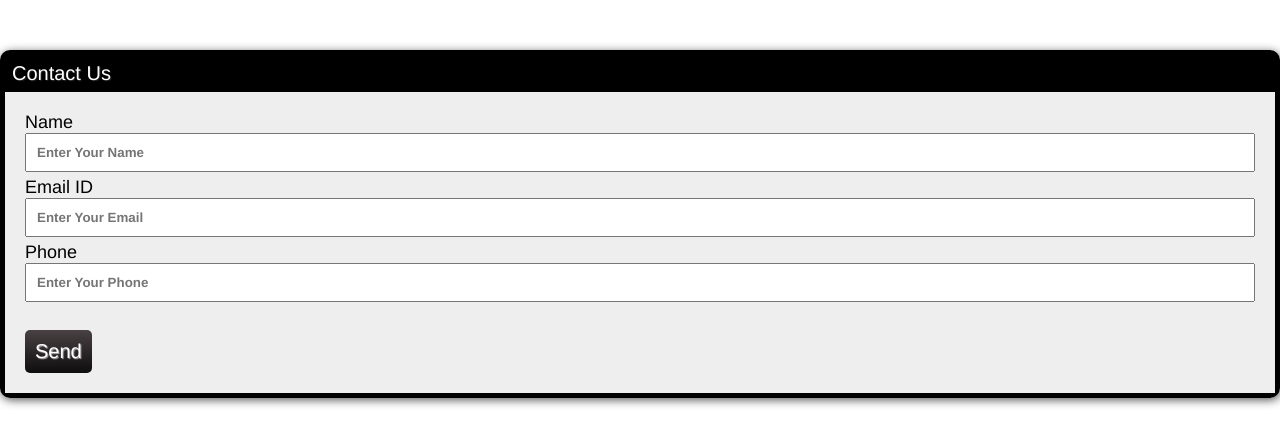
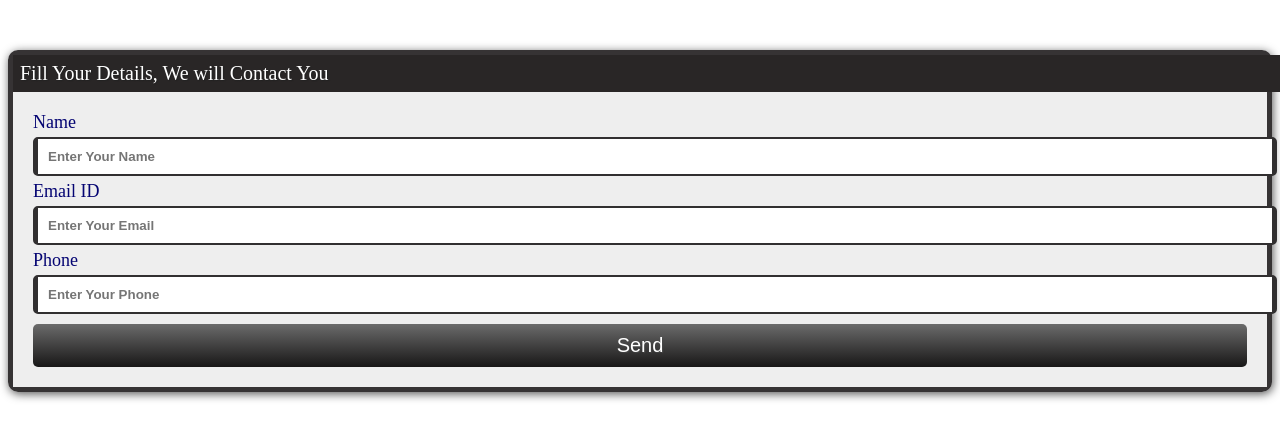
Before and after one commit to shahjugal30/Mahentech, a PHP site: page /course_contactform.php in a window 1280 px wide. Shown: the top 447 px of the page. Run offline with PHP 8.4, Linux system fonts and the light colour scheme.

Commit message:
Added ABoutUS and changes in contact us.

```diff
--- a/Mahentech/course_contactform.php
+++ b/Mahentech/course_contactform.php
@@ -4,104 +4,34 @@
     <head>
         <meta charset="utf-8">
         <meta http-equiv="X-UA-Compatible" content="IE=edge">
-
-        <style type="text/css" media="screen">
-            * {
-                margin: 0;
-                padding: 0;
-                box-sizing: border-box;
-                font-family: helvetica;
+        <link rel="stylesheet" type="text/css" href="css/contactus.css">
+        <style>
+            .main_contactus {
+                width: auto;
             }
 
-            body {
+            #contactus_nav {
+                text-decoration: none;
                 background-color: inherit;
+                transform: none;
+                text-shadow: none;
             }
 
-            .main {
-                width: autox;
-                margin: 50px auto;
-                border-radius: 10px;
-                border: 5px solid black;
-                box-shadow: 1px 2px 10px #555;
-            }
-
-            .info {
-                width: auto;
-                background-color: black;
-                padding: 7px;
-                text-shadow: 1px 1px 1px #222;
-                color: #fff;
-                font-size: 20px;
-            }
-
-            .form-box {
-                padding: 20px;
-                background-color: #eee;
-            }
-
-            label {
-                color: black;
-                font-size: 18px;
-            }
-
-            .inp,
-            .msg-box {
-                width: 100%;
-                padding: 10px;
-                margin-bottom: 5px;
-                font-weight: bold;
-                color: #dc143c;
-
-            }
-
-
-
-            .inp:focus,
-            .msg-box:focus {
-                outline: none;
-                border: 3px solid black;
-            }
-
-            .sub-btn {
-                width: auto;
-                padding: 10px;
-                border-radius: 5px;
-                margin-top: 5px;
-                border: none;
-                background: linear-gradient(#494143, #0e0d0d);
-                cursor: pointer;
-                color: #fff;
-                font-size: 20px;
-                text-shadow: 1px 1px 1px rgb(170, 168, 168);
-            }
-
-            .sub-btn:hover {
-                background: linear-gradient(#494848, #0f0e0f);
-                opacity: 0.8;
-                transition: all ease-out 0.2s;
-            }
-
-            .sub-btn:focus {
-                outline: none;
-            }
-
-            <blade media|(max-width%3auto720px)%20%7B%0D>.main {
-                width: auto
-            }
-            }
-
-            #contactus {
+            #contactus_nav:hover {
                 text-decoration: none;
                 background-color: inherit;
-                margin-bottom: 12px;
+                transition-duration: 0.3s;
+                transform: scale(1.3);
+                text-shadow: 1px 1px white;
+                cursor: pointer;
             }
 
         </style>
+
     </head>
-
     <body>
-        <div class="main">
-            <div class="info">Contact Us</div>
+        <div class="main_contactus">
+            <div class="info">Fill Your Details, We will Contact You</div>
             <form action="mail_handler.php" method="post" name="form" class="form-box">
                 <label for="name">Name</label><br>
                 <input type="text" name="name" class="inp" placeholder="Enter Your Name" required><br>
@@ -110,10 +40,10 @@
                 <label for="phone">Phone</label><br>
                 <input type="tel" name="phone" class="inp" placeholder="Enter Your Phone" required><br>
 
-                <br>
+
                 <input type="submit" name="submit" value="Send" class="sub-btn">
             </form>
         </div>
+
     </body>
-
 </html>
--- /dev/null
+++ b/Mahentech/css/contactus.css
@@ -0,0 +1,86 @@
+#contactus_nav {
+    text-decoration: none;
+    background-color: inherit;
+    transform: scale(1.3);
+    text-shadow: 1px 1px white;
+}
+
+body {
+    background-color: inherit;
+}
+
+.main_contactus {
+    width: 500px;
+    margin: 50px auto;
+    border-radius: 10px;
+    border: 5px solid #363334;
+    box-shadow: 1px 2px 10px #555;
+}
+
+.info {
+    width: 100%;
+    background-color: #292626;
+    padding: 7px;
+    text-shadow: 1px 1px 1px #222;
+    color: #fff;
+    font-size: 20px;
+}
+
+.form-box {
+    padding: 20px;
+    background-color: #eee;
+}
+
+label {
+    color: rgb(4, 4, 114);
+    font-size: 18px;
+}
+
+.inp,
+.msg-box {
+    width: 100%;
+    padding: 10px;
+    margin-top: 4px;
+    margin-bottom: 5px;
+    border-radius: 5px;
+    border: 2px solid #312f30;
+    font-weight: bold;
+    border-right: 5px solid #312f30;
+    border-left: 5px solid #312f30;
+    resize: none;
+}
+
+.msg-box {
+    height: 80px;
+}
+
+.inp:focus,
+.msg-box:focus {
+    outline: none;
+    border: 2px solid #312f30;
+    border-right: 5px solid #312f30;
+    border-left: 25px solid #312f30;
+}
+
+.sub-btn {
+    width: 100%;
+    padding: 10px;
+    border-radius: 5px;
+    margin-top: 5px;
+    border: none;
+    background: linear-gradient(#6b6b6b, #181717);
+    cursor: pointer;
+    color: #fff;
+    font-size: 20px;
+    text-shadow: 1px 1px 1px #444;
+}
+
+.sub-btn:hover {
+    background: linear-gradient(#050505, #6d6c6c);
+    opacity: 0.8;
+    transition: all ease-out 0.5s;
+}
+
+.sub-btn:focus {
+    outline: none;
+}
```
Also changed, not shown: Mahentech/contactus.php (+3 -102 lines).
